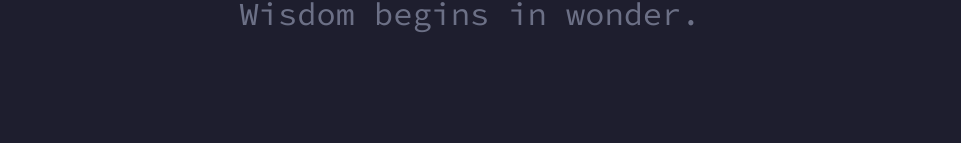
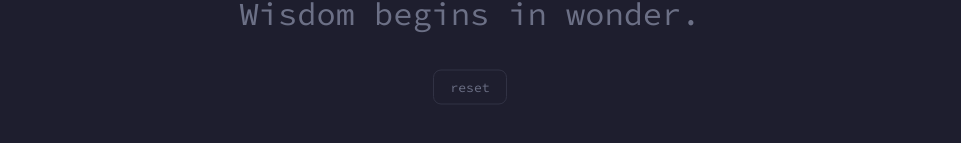
Before and after one commit to matthewxtchung/Typing-Test, a React (Vite) app: page / in a window 1280 px wide. Shown: the part 353-496 px from the top of the page, without its empty margins (170-1131 px from the left). Built offline with nearby package versions, Linux system fonts and the light colour scheme; no server answers; a web font is replaced by a local one.

Commit message:
changed focus

```diff
--- a/src/App.jsx
+++ b/src/App.jsx
@@ -15,6 +15,7 @@ function App() {
   const [wpm, setWpm] = useState(null);
   const [finished, setFinished] = useState(false);
   const [mounted, setMounted] = useState(false);
+  const [pageLoaded, setPageLoaded] = useState(false);
   const [showAuth, setShowAuth] = useState(false);
   const [showDashboard, setShowDashboard] = useState(false);
   const [user, setUser] = useState(null);
@@ -27,6 +28,7 @@ function App() {
   useEffect(() => {
     document.fonts.ready.then(() => {
       setMounted(true);
+      setTimeout(() => setPageLoaded(true), 50);
     });
     supabase.auth.getSession().then(({ data: { session } }) => {
       setUser(session?.user ?? null);
@@ -129,7 +131,7 @@ function App() {
 
   return (
     <div>
-      <header className="header">
+      <header className={`header fade ${pageLoaded ? "" : "fade-hidden"}`}>
         <div className="header-content">
           <img src={knightLogo} alt="Knight Logo" className="logo" />
           <h1>Sir Types-A-Lot</h1>
@@ -149,7 +151,7 @@ function App() {
       </header>
 
       <div style={{ position: "absolute", top: "50%", left: "50%", transform: "translate(-50%, -50%)", display: "flex", flexDirection: "column", alignItems: "center", gap: "2rem" }}>
-        <div className={`test fade ${finished || showDashboard ? "fade-hidden" : ""}`} style={{ position: "relative", transform: "none", top: "auto", left: "auto" }} onClick={() => inputRef.current?.focus()}>
+        <div className={`test fade ${!pageLoaded || finished || showDashboard ? "fade-hidden" : ""}`} style={{ position: "relative", transform: "none", top: "auto", left: "auto" }} onClick={() => inputRef.current?.focus()}>
           <p style={{ position: "relative" }}>
             {renderedText}
           </p>
@@ -166,7 +168,7 @@ function App() {
             }}
           />
         </div>
-        <div className={`fade ${finished || showDashboard || !startTime ? "fade-hidden" : ""}`}>
+        <div className={`fade ${!pageLoaded || finished || showDashboard ? "fade-hidden" : ""}`}>
           <button className="user-button" onClick={handleReset}>reset</button>
         </div>
       </div>
```
